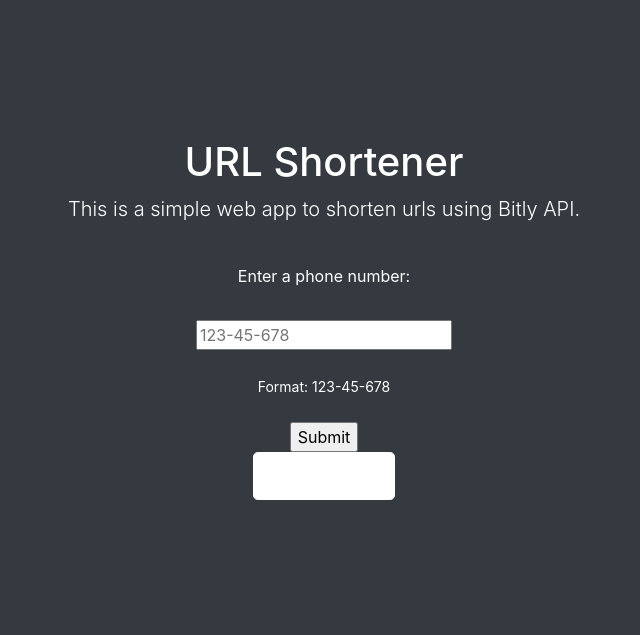
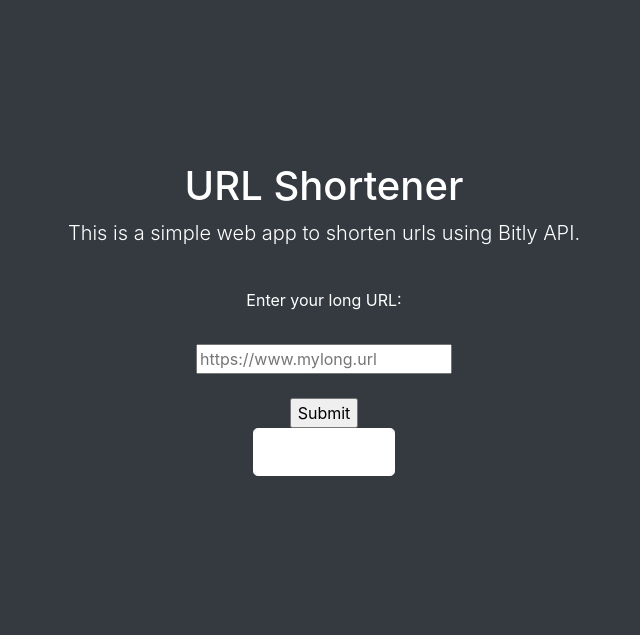
Before and after one commit to gmachadosimoes/short-url, a Python web app: template templates/index.html in a window 1280 px wide. Shown: the part 90-725 px from the top of the page, without its empty margins (316-956 px from the left). Run offline with Jinja, Linux system fonts and the light colour scheme; the template is opened without the code that fills it, so the values that code supplies are empty; some libraries are stand-ins or nearby versions.

Commit message:
Update index.html

```diff
--- a/templates/index.html
+++ b/templates/index.html
@@ -53,10 +53,8 @@
     <h1>URL Shortener</h1>
     <p class="lead">This is a simple web app to shorten urls using Bitly API.</p><br>
     <form method="POST" action="">
-      <label for="phone">Enter a phone number:</label><br><br>
-      <input type="tel" id="phone" name="phone" placeholder="123-45-678"
-      pattern="[0-9]{3}-[0-9]{2}-[0-9]{3}"><br><br>
-      <small>Format: 123-45-678</small><br><br>
+      <label for="url">Enter your long URL:</label><br><br>
+      <input type="tel" id="phone" name="phone" placeholder="https://www.mylong.url"><br><br>
       <input type="submit">
     </form>
       <a href="#" class="btn btn-lg btn-secondary fw-bold border-white bg-white">Learn more</a>
```
